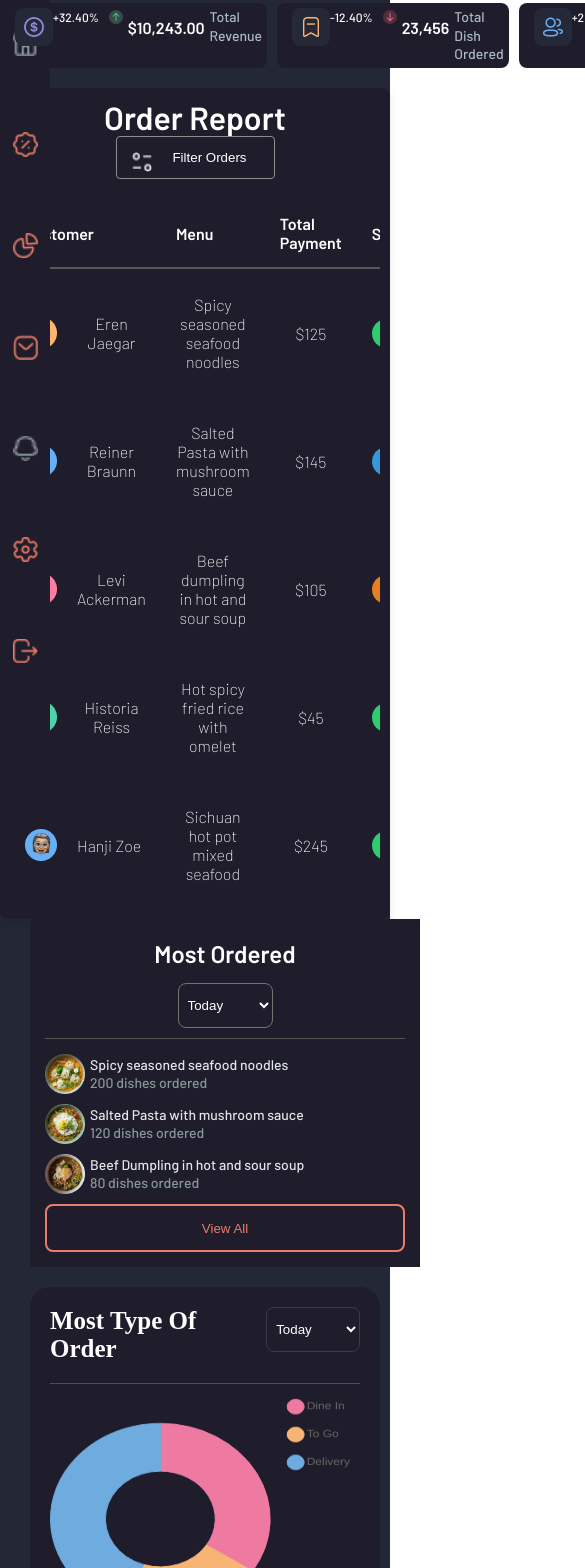
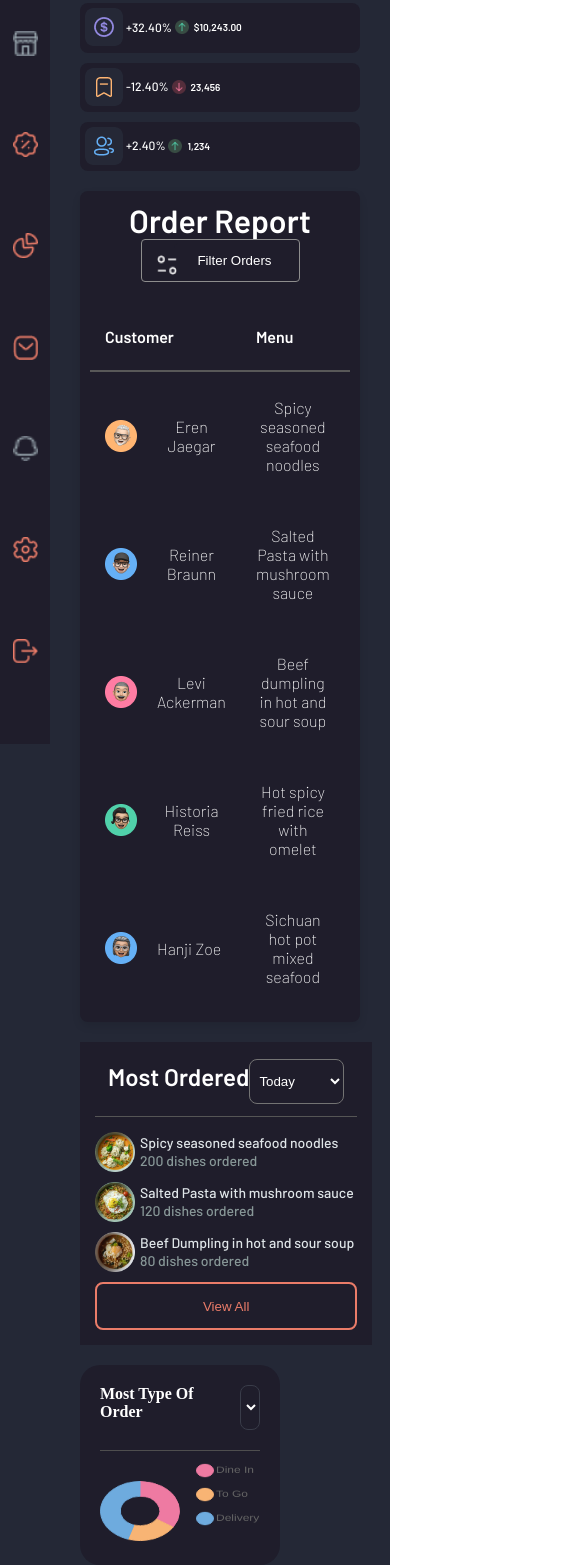
Before and after one commit to altugaltuner/food-order-altug, a React (Vite) app: page /dashboard in a window 390 px wide. Shown: the part 100-1668 px from the top of the page, 585 px wide, since content can reach past the window. Built offline with nearby package versions, Linux system fonts and the light colour scheme; no server answers; the database is empty; sample sign-in values are in the browser's storage.

Commit message:
responsive needs little help

```diff
--- a/src/components/DashboardHeader/DashboardHeader.scss
+++ b/src/components/DashboardHeader/DashboardHeader.scss
@@ -120,6 +120,9 @@
         display: flex;
         flex-direction: column;
 
+        .dashboards-parts-all {
+            display: flex;
+            flex-direction: column;
 
             .dashboard-part {
                 width: 100%;
@@ -132,10 +135,29 @@
                 }
 
                 .logos-dashboard {
-                .icon-dolar {
-                    transform: translate(10px, 10px);
+                    .icon-dolar {}
                 }
             }
         }
     }
 }
+
+@media screen and (max-width: 400px) {
+    .dashboard-header-main {
+        .dashboards-parts-all {
+            .dashboard-part {
+                .logos-dashboard {
+                    gap: 3px;
+                }
+
+                .price-of-dashboard {
+                    font-size: 10px;
+                }
+
+                .dashboard-text {
+                    display: none;
+                }
+            }
+        }
+    }
+}
--- a/src/components/MostOrdered/MostOrdered.scss
+++ b/src/components/MostOrdered/MostOrdered.scss
@@ -1,6 +1,6 @@
 .order-conf-main {
     display: flex;
-    width: 100%;
+    width: 400px;
     flex-direction: column;
     height: min-content;
     padding: 15px;
@@ -12,7 +12,7 @@
 
     .title-order-conf {
         display: flex;
-        justify-content: space-between;
+
         border-bottom: solid 1px #555555;
 
         margin-bottom: 15px;
@@ -34,7 +34,7 @@
                 line-height: 39.2px;
                 text-align: left;
                 margin-bottom: 10px;
-                margin-right: 110px;
+                margin-right: 0px;
             }
         }
     }
@@ -224,7 +224,7 @@
 
 @media screen and (max-width: 512px) {
     .order-conf-main {
-        width: 100%;
+        width: 86%;
 
         .title-order-conf {
             display: flex;
@@ -277,18 +277,3 @@
         }
     }
 }
-
-@media screen and (max-width: 502px) {
-    .order-conf-main {
-        .title-order-conf {
-            .part-of-title-conf {
-                display: flex;
-                flex-direction: column;
-
-                .h1-order-conf {
-                    margin-right: 0px;
-                }
-            }
-        }
-    }
-}
--- a/src/components/Navbar/Navbar.scss
+++ b/src/components/Navbar/Navbar.scss
@@ -109,7 +109,7 @@
 }
 
 
-@media screen and (max-width: 950px) {
+@media screen and (max-width: 900px) {
     .mainnet-logo-second {
         width: 50px;
 
--- a/src/components/PieChart/PieChart.scss
+++ b/src/components/PieChart/PieChart.scss
@@ -1,6 +1,6 @@
 .chart-container {
     width: 400px;
-    height: 450px;
+    height: 400px;
     padding: 20px;
     background-color: #1F1D2B;
     position: relative;
@@ -36,28 +36,26 @@
     }
 }
 
-@media screen and (max-width: 600px) {
+@media screen and (max-width: 1300px) {
     .chart-container {
-        width: 350px;
-        height: 350px;
+        width: 294px;
+        height: 313px;
+    }
+}
+
+@media screen and (max-width: 410px) {
+    .chart-container {
+        width: 200px;
+        height: 200px;
 
         .top-donut {
+            .most-type-of-order-button {
+                width: 20px;
+            }
+
             .top-donut-h2 {
-                font-size: 25px;
+                font-size: 16px;
             }
         }
     }
 }
-
-@media screen and (max-width: 360px) {
-    .chart-container {
-        width: 250px;
-        height: 250px;
-
-        .top-donut {
-            .top-donut-h2 {
-                font-size: 15px;
-            }
-        }
-    }
-}
--- a/src/pages/DashBoardPage/DashBoardPage.jsx
+++ b/src/pages/DashBoardPage/DashBoardPage.jsx
@@ -1,11 +1,10 @@
 import DashboardHeader from "../../components/DashboardHeader/DashboardHeader";
 import OrderReports from "../../components/OrderReports/OrderReports";
-import Sidebar from "@/components/Sidebar/Sidebar";
 import { useAuth } from "../../components/AuthProvider";
 import MostOrdered from "../../components/MostOrdered/MostOrdered";
 import PieChart from "../../components/PieChart/PieChart";
 import Navbar from "../../components/Navbar/Navbar";
-
+import "../DashBoardPage/DashBoardPage.scss";
 
 function DashboardPage() {
     const auth = useAuth(); // auth'u const {fireStoreUser} = useAuth() şeklinde alırsanız user bilgilerine ulaşabilirsiniz
@@ -17,7 +16,7 @@ function DashboardPage() {
                     <DashboardHeader />
                     <OrderReports />
                 </div>
-                <div className="mainContent">
+                <div className="secondDiv">
                     <MostOrdered />
                     <PieChart />
                 </div>
--- a/src/pages/DashBoardPage/DashBoardPage.scss
+++ b/src/pages/DashBoardPage/DashBoardPage.scss
@@ -2,9 +2,57 @@
     display: flex;
     flex-direction: row;
     background-color: #242836;
+    width: 100%;
+    height: 100%;
 
     .mainContent {
         display: flex;
         flex-direction: column;
+        margin-left: 120px;
+        flex: 0.5;
+    }
+
+    .secondDiv {
+        display: flex;
+        flex-direction: column;
+        flex: 0.5
     }
 }
+
+@media(max-width: 1300px) {
+    .mainRoot {
+        flex-direction: column;
+        margin-left: 0;
+
+        .mainContent {
+
+            margin-right: 30px;
+        }
+
+        .secondDiv {
+            display: flex;
+            flex-direction: row;
+            margin-top: 20px;
+            padding-left: 100px;
+        }
+    }
+}
+
+@media(max-width: 900px) {
+    .mainRoot {
+        flex-direction: column;
+        margin-left: 0;
+
+        .mainContent {
+            margin-left: 80px;
+            margin-right: 30px;
+        }
+
+        .secondDiv {
+            display: flex;
+            flex-direction: column;
+            margin-top: 20px;
+            padding-left: 50px;
+        }
+    }
+}
```
Lines whose indentation alone changed are shown as unchanged.
